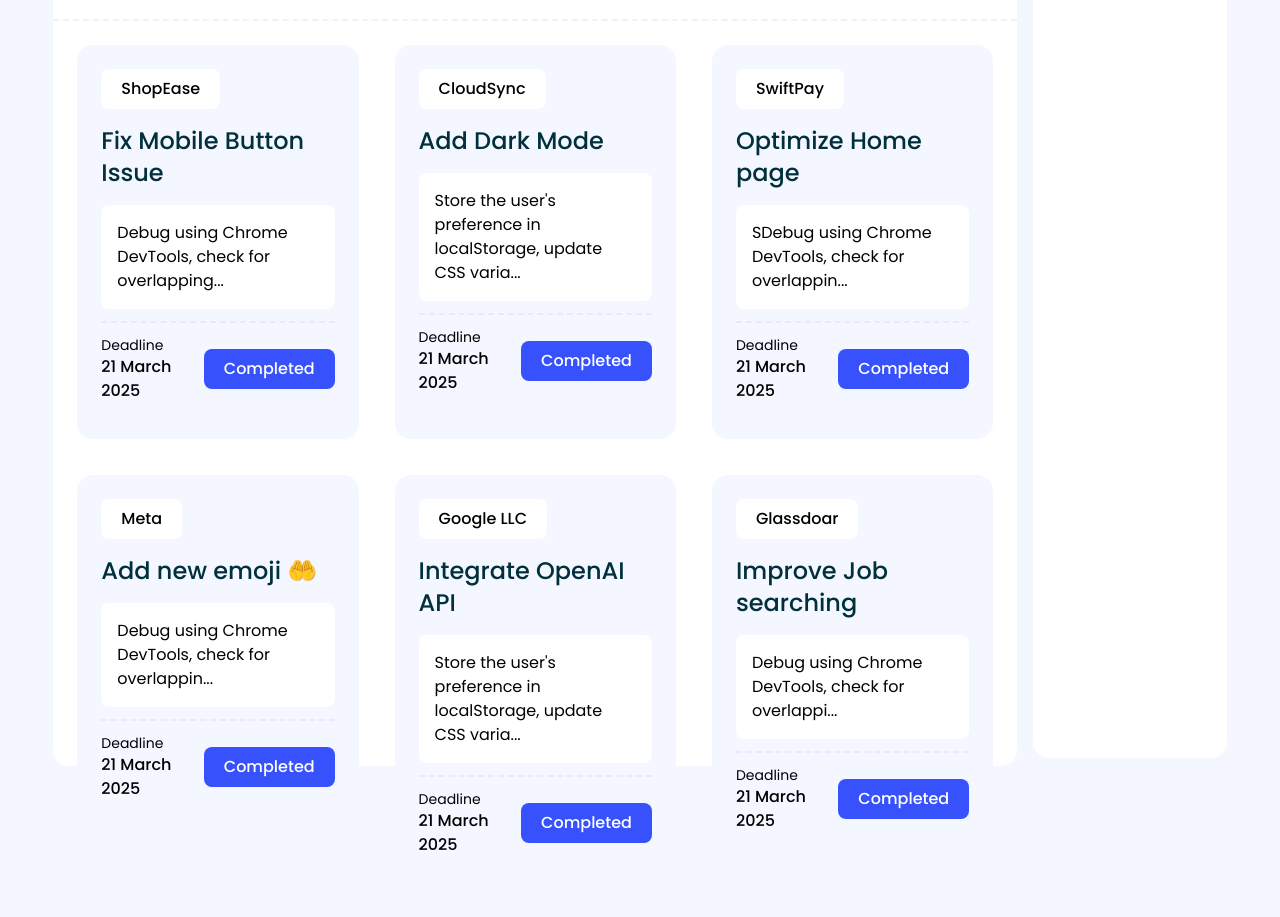
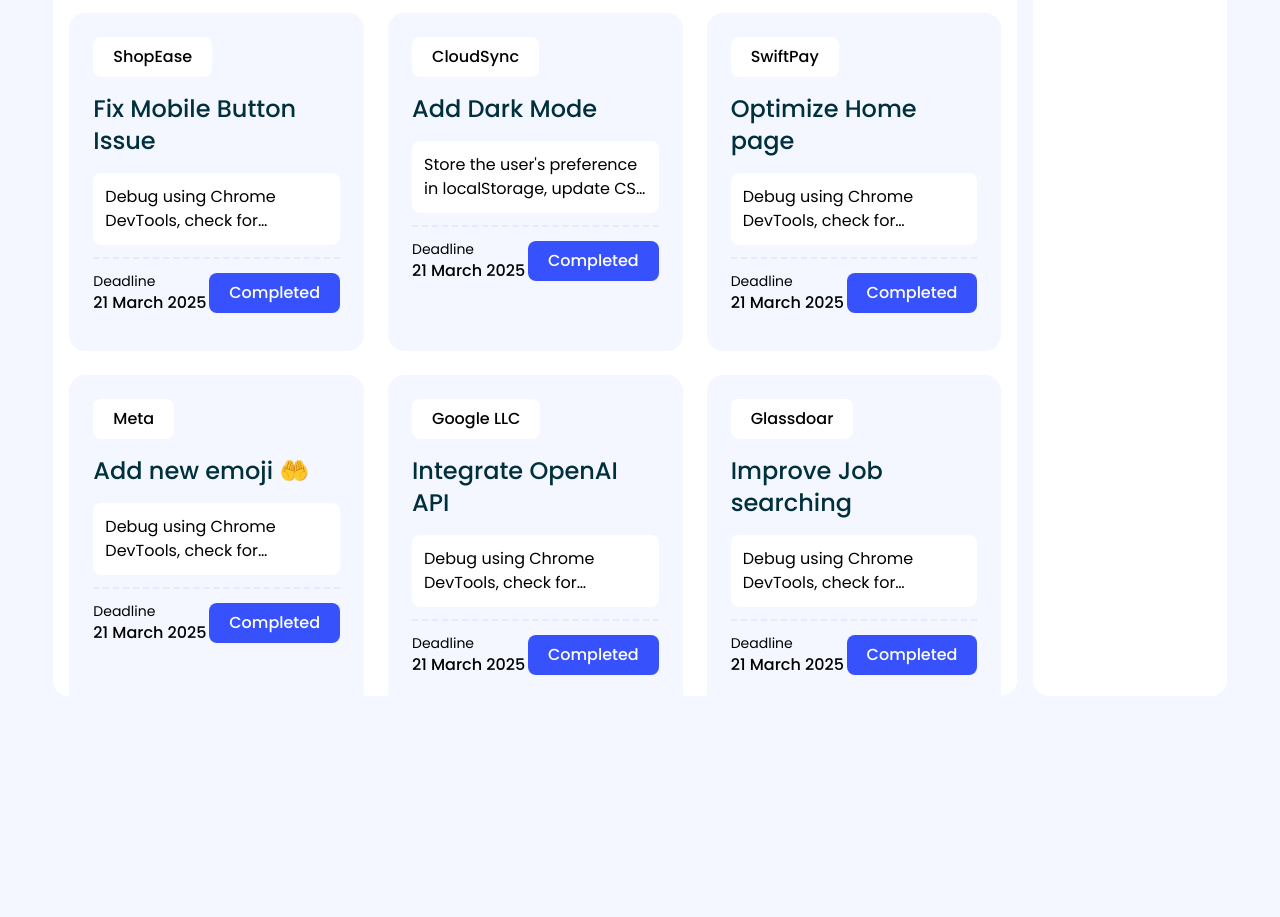
Before and after one commit to Rahima097/Dev-Board-A5, a plain HTML site: page index.html in a window 1280 px wide. Shown: the part 300-1217 px from the top of the page. After the commit the page ends 1029 px from the top, so only its background shows below. Drawn offline with nearby package versions, Linux system fonts and the light colour scheme.

Commit message:
some modification added

```diff
--- a/Js/function.js
+++ b/Js/function.js
@@ -5,7 +5,7 @@ function getInnerTextByID(id){
     return convertedValue;
 }
 
-// for get innerText
+// for set innerText
 function setInnerTextByIDandValue(id,value){
     document.getElementById(id).innerText = value;
 }
@@ -14,5 +14,3 @@ function setInnerTextByIDandValue(id,value){
 function handleToggle(id,status){
     document.getElementById(id).style.display = status;
 }
-
-// current time
--- a/index.html
+++ b/index.html
@@ -59,11 +59,11 @@
     <!-- header section end -->
     <!-- main section start -->
     <main>
-        <section class="py-4 w-11/12 mx-auto flex flex-row items-center justify-between gap-4">
-            <div class="bg-white rounded-2xl w-10/12 mb-10 h-[930px]">
-                <div class="grid grid-cols-4 gap-6 border-b-2 border-dashed border-[#3751fd14] p-6">
+        <section class="py-4 w-11/12  mx-auto flex flex-row items-center justify-between gap-4 h-[900px]">
+            <div class="bg-white rounded-2xl w-10/12 h-full">
+                <div class="grid grid-cols-4 gap-6 border-b-2 border-dashed border-[#3751fd14] p-4">
                     <!-- task Assigned box -->
-                    <div class="bg-light-sky rounded-xl p-3 flex flex-row justify-between items-center gap-4">
+                    <div class="bg-light-sky rounded-xl p-3 flex flex-row justify-around items-center gap-2">
                         <div class="bg-white rounded-full">
                             <img class="p-4" src="assets/checkbox.png" alt="">
                         </div>
@@ -82,7 +82,7 @@
                         </div>
                     </div>
                     <!-- date box -->
-                    <div class="bg-light-sky rounded-xl p-3 flex flex-row justify-between items-center gap-4">
+                    <div class="bg-light-sky rounded-xl p-3 flex flex-row justify-around items-center gap-2">
                         <div class="bg-white rounded-full">
                             <img class="p-4" src="assets/calender.png" alt="">
                         </div>
@@ -92,13 +92,15 @@
                     </div>
                 </div>
                 <!-- all card boxes start -->
-                <div class="grid grid-cols-3 gap-9 p-6">
+                <div class="grid grid-cols-3 gap-6 p-4">
                     <!-- ShopEase card box -->
                     <div class="bg-light-sky rounded-2xl p-6">
                         <div class="flex flex-col gap-4 justify-center items-start">
                             <button class="btn text-base font-medium rounded-lg text-dark bg-white py-2 px-5 ">ShopEase</button>
                             <h3 class="task-title text-2xl font-medium text-dark-teal">Fix Mobile Button Issue </h3>
-                            <p class="text-base font-normal text-dark bg-white rounded-lg p-4 mb-3">Debug using Chrome DevTools, check for overlapping...</p>
+                            <div class="bg-white rounded-lg p-3 mb-3">
+                                <p class="text-base font-normal text-dark line-clamp-2 ">Debug using Chrome DevTools, check for overlapping elements, and ensure onClick works properly and ensure onClick works properly</p>
+                            </div>
                         </div>
                         <div class="flex flex-row justify-between items-center border-t-2 border-dashed border-[#3751fd14] py-3">
                             <div>
@@ -115,7 +117,9 @@
                         <div class="flex flex-col gap-4 justify-center items-start">
                             <button class="btn text-base font-medium rounded-lg text-dark bg-white py-2 px-5 ">CloudSync</button>
                             <h3 class="task-title text-2xl font-medium text-dark-teal">Add Dark Mode </h3>
-                            <p class="text-base font-normal text-dark bg-white rounded-lg p-4 mb-3">Store the user's preference in localStorage, update CSS varia...</p>
+                            <div class="bg-white rounded-lg p-3 mb-3">
+                                <p class="text-base font-normal text-dark line-clamp-2 ">Store the user's preference in localStorage, update CSS variables dynamically, and apply a smooth transition effect.</p>
+                            </div>
                         </div>
                         <div class="flex flex-row justify-between items-center border-t-2 border-dashed border-[#3751fd14] py-3">
                             <div>
@@ -132,7 +136,9 @@
                         <div class="flex flex-col gap-4 justify-center items-start">
                             <button class="btn text-base font-medium rounded-lg text-dark bg-white py-2 px-5 ">SwiftPay</button>
                             <h3 class="task-title text-2xl font-medium text-dark-teal">Optimize  Home page  </h3>
-                            <p class="text-base font-normal text-dark bg-white rounded-lg p-4 mb-3">SDebug using Chrome DevTools, check for overlappin...</p>
+                            <div class="bg-white rounded-lg p-3 mb-3">
+                                <p class="text-base font-normal text-dark line-clamp-2 ">Debug using Chrome DevTools, check for overlapping elements, and ensure onClick works properly and ensure onClick works properly</p>
+                            </div>
                         </div>
                         <div class="flex flex-row justify-between items-center border-t-2 border-dashed border-[#3751fd14] py-3">
                             <div>
@@ -149,7 +155,9 @@
                         <div class="flex flex-col gap-4 justify-center items-start">
                             <button class="btn text-base font-medium rounded-lg text-dark bg-white py-2 px-5 ">Meta</button>
                             <h3 class="task-title text-2xl font-medium text-dark-teal">Add new emoji 🤲 </h3>
-                            <p class="text-base font-normal text-dark bg-white rounded-lg p-4 mb-3">Debug using Chrome DevTools, check for overlappin...</p>
+                            <div class="bg-white rounded-lg p-3 mb-3">
+                                <p class="text-base font-normal text-dark line-clamp-2 ">Debug using Chrome DevTools, check for overlapping elements, and ensure onClick works properly and ensure onClick works properly</p>
+                            </div>
                         </div>
                         <div class="flex flex-row justify-between items-center border-t-2 border-dashed border-[#3751fd14] py-3">
                             <div>
@@ -166,7 +174,9 @@
                         <div class="flex flex-col gap-4 justify-center items-start">
                             <button class="btn text-base font-medium rounded-lg text-dark bg-white py-2 px-5 ">Google LLC</button>
                             <h3 class="task-title text-2xl font-medium text-dark-teal">Integrate OpenAI API </h3>
-                            <p class="text-base font-normal text-dark bg-white rounded-lg p-4 mb-3">Store the user's preference in localStorage, update CSS varia...</p>
+                            <div class="bg-white rounded-lg p-3 mb-3">
+                                <p class="text-base font-normal text-dark line-clamp-2 ">Debug using Chrome DevTools, check for overlapping elements, and ensure onClick works properly and ensure onClick works properly</p>
+                            </div>
                         </div>
                         <div class="flex flex-row justify-between items-center border-t-2 border-dashed border-[#3751fd14] py-3">
                             <div>
@@ -183,7 +193,9 @@
                         <div class="flex flex-col gap-4 justify-center items-start">
                             <button class="btn text-base font-medium rounded-lg text-dark bg-white py-2 px-5 ">Glassdoar</button>
                             <h3 class="task-title text-2xl font-medium text-dark-teal">Improve Job searching</h3>
-                            <p class="text-base font-normal text-dark bg-white rounded-lg p-4 mb-3">Debug using Chrome DevTools, check for overlappi...</p>
+                            <div class="bg-white rounded-lg p-3 mb-3">
+                                <p class="text-base font-normal text-dark line-clamp-2 ">Debug using Chrome DevTools, check for overlapping elements, and ensure onClick works properly and ensure onClick works properly</p>
+                            </div>
                         </div>
                         <div class="flex flex-row justify-between items-center border-t-2 border-dashed border-[#3751fd14] py-3">
                             <div>
@@ -197,7 +209,7 @@
                     </div>
                 </div>
             </div>
-            <div class="bg-white rounded-2xl p-6 w-2/12 flex flex-col gap-4 mb-14 h-[930px]">
+            <div class="bg-white rounded-2xl p-4 w-2/12 flex flex-col gap-4  h-full">
                 <div class="flex flex-row justify-center items-center gap-4">
                     <div>
                         <img src="assets/activity.png" alt="">
```
Also changed, not shown: blogs.html (+2 -2 lines).
